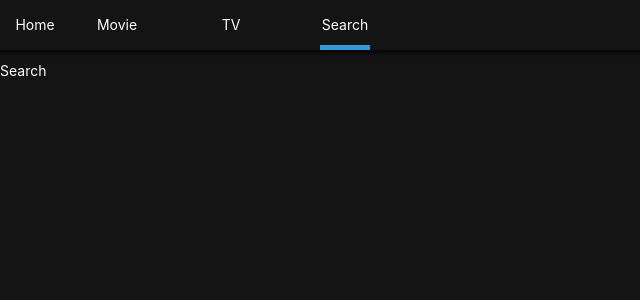
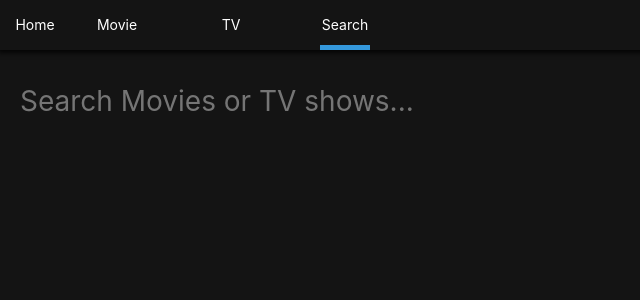
Before and after one commit to AreumAn/areumflix, a React (Create React App) app: page /search in a window 1280 px wide. Shown: the top 300 px of the page, without its empty margins (0-640 px from the left). Built offline with nearby package versions, Linux system fonts and the light colour scheme.

Commit message:
Add search page

```diff
--- a/src/Routes/Detail/DetailPresenter.js
+++ b/src/Routes/Detail/DetailPresenter.js
@@ -87,7 +87,8 @@ const DetailPresenter = ({ showDetail, loading, error }) => {
           bgImage={
             showDetail.poster_path
               ? `https://image.tmdb.org/t/p/original${showDetail.poster_path}`
-              : require('../../assets/noPosterSmall.png')
+              : // eslint-disable-next-line no-undef
+                require('../../assets/noPosterSmall.png')
           }
         />
         <StyledData>
--- a/src/Routes/Search/SearchContainer.js
+++ b/src/Routes/Search/SearchContainer.js
@@ -0,0 +1,55 @@
+import React, { useState } from 'react';
+import SearchPresenter from './SearchPresenter';
+import { movieApi, TVApi } from '../../api';
+import { useEffect } from 'react';
+
+const SearchContainer = () => {
+  const [movieResults, setMovieResults] = useState([]);
+  const [tvResults, setTvResults] = useState([]);
+  const [error, setError] = useState('');
+  const [loading, setLoading] = useState(false);
+  const [searchTerm, setSearchTerm] = useState('');
+
+  const handleChange = (event) => {
+    setSearchTerm(event.target.value);
+  };
+
+  useEffect(() => {
+    const fetchData = async () => {
+      setLoading(true);
+      try {
+        const {
+          data: { results: movieResults },
+        } = await movieApi.search(searchTerm);
+        const {
+          data: { results: tvResults },
+        } = await TVApi.search(searchTerm);
+        setMovieResults(movieResults);
+        setTvResults(tvResults);
+      } catch (e) {
+        setError('Can not find result. There is an error.');
+      } finally {
+        setLoading(false);
+      }
+    };
+
+    if (searchTerm) {
+      fetchData();
+    }
+  }, [searchTerm]);
+
+  return (
+    <>
+      <SearchPresenter
+        searchTerm={searchTerm}
+        handleChange={handleChange}
+        movieResults={movieResults}
+        tvResults={tvResults}
+        error={error}
+        loading={loading}
+      />
+    </>
+  );
+};
+
+export default SearchContainer;
--- a/src/Routes/Search/SearchPresenter.js
+++ b/src/Routes/Search/SearchPresenter.js
@@ -0,0 +1,100 @@
+import React from 'react';
+import PropTypes from 'prop-types';
+import styled from 'styled-components';
+import Section from '../../Components/Section';
+import Message from '../../Components/Message';
+import Poster from '../../Components/Poster';
+import Loading from '../../Components/Loading';
+
+const StyledSearchPresenter = styled.div`
+  padding: 20px;
+`;
+
+const StyledForm = styled.form`
+  margin-bottom: 50px;
+  width: 100%;
+`;
+
+const StyledInput = styled.input`
+  all: unset;
+  font-size: 28px;
+  width: 100%;
+`;
+
+const SearchPresenter = ({
+  searchTerm,
+  handleChange,
+  movieResults,
+  tvResults,
+  error,
+  loading,
+}) => {
+  return (
+    <StyledSearchPresenter>
+      <StyledForm>
+        <StyledInput
+          placeholder="Search Movies or TV shows..."
+          onChange={handleChange}
+          value={searchTerm}
+        />
+      </StyledForm>
+      {loading ? (
+        <Loading />
+      ) : (
+        <>
+          {movieResults && movieResults.length > 0 && (
+            <Section title="Movie Result">
+              {movieResults.map((movie) => (
+                <Poster
+                  key={movie.id}
+                  id={movie.id}
+                  imageUrl={movie.poster_path}
+                  title={movie.original_title}
+                  rating={movie.vote_average}
+                  year={movie.release_date.substring(0, 4)}
+                  isMovie={true}
+                />
+              ))}
+            </Section>
+          )}
+          {tvResults && tvResults.length > 0 && (
+            <Section title="TV Result">
+              {tvResults.map((show) => (
+                <Poster
+                  key={show.id}
+                  id={show.id}
+                  imageUrl={show.poster_path}
+                  title={show.original_name}
+                  rating={show.vote_average}
+                  year={
+                    show.first_air_date
+                      ? show.first_air_date.substring(0, 4)
+                      : 'not found'
+                  }
+                />
+              ))}
+            </Section>
+          )}
+          {error && <Message color="#e74c3c" text={error} />}
+          {tvResults &&
+            movieResults &&
+            tvResults.length === 0 &&
+            movieResults.length === 0 &&
+            searchTerm.length > 0 && (
+              <Message text="Nothing found" color="#95a5a6" />
+            )}
+        </>
+      )}
+    </StyledSearchPresenter>
+  );
+};
+
+SearchPresenter.propTypes = {
+  handleChange: PropTypes.func.isRequired,
+  searchTerm: PropTypes.string,
+  movieResults: PropTypes.array,
+  tvResults: PropTypes.array,
+  loading: PropTypes.bool.isRequired,
+  error: PropTypes.string,
+};
+export default SearchPresenter;
--- a/src/Routes/Search/index.js
+++ b/src/Routes/Search/index.js
@@ -1 +1,3 @@
-export default () => 'Search';
+import SearchContainer from './SearchContainer';
+
+export default SearchContainer;
--- a/src/api.js
+++ b/src/api.js
@@ -18,6 +18,12 @@ export const movieApi = {
         append_to_response: 'videos',
       },
     }),
+  search: (term) =>
+    api.get('search/movie', {
+      params: {
+        query: encodeURIComponent(term),
+      },
+    }),
 };
 
 export const TVApi = {
@@ -30,4 +36,10 @@ export const TVApi = {
         append_to_response: 'videos',
       },
     }),
+  search: (term) =>
+    api.get('search/tv', {
+      params: {
+        query: encodeURIComponent(term),
+      },
+    }),
 };
```
